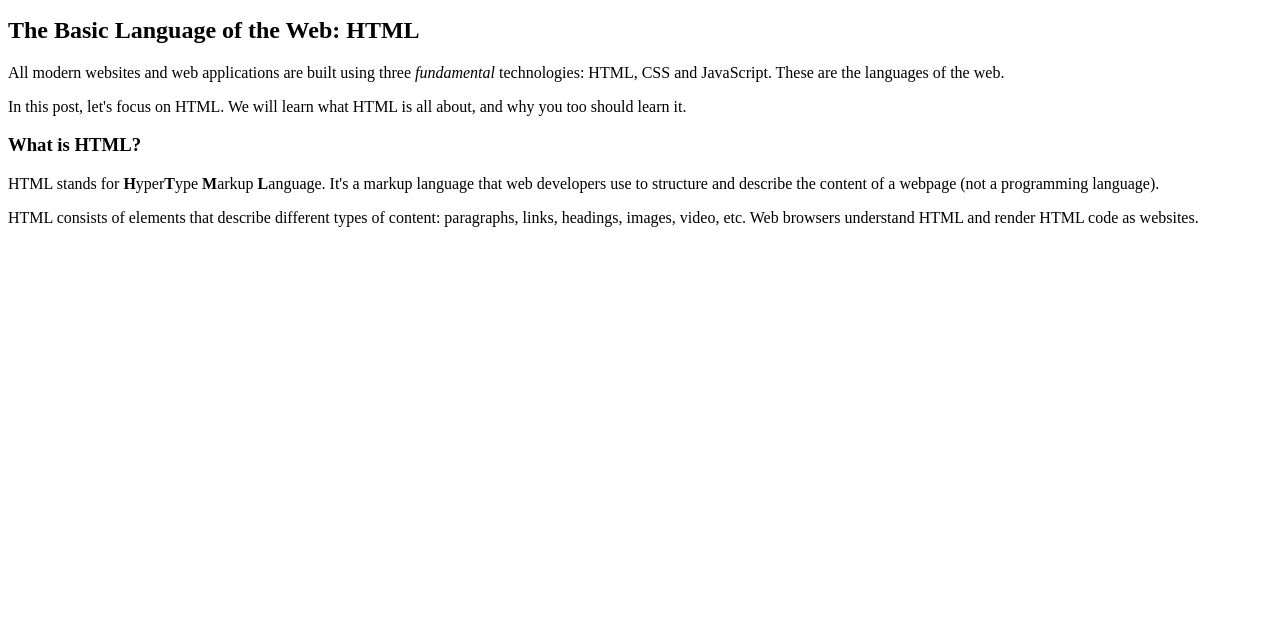
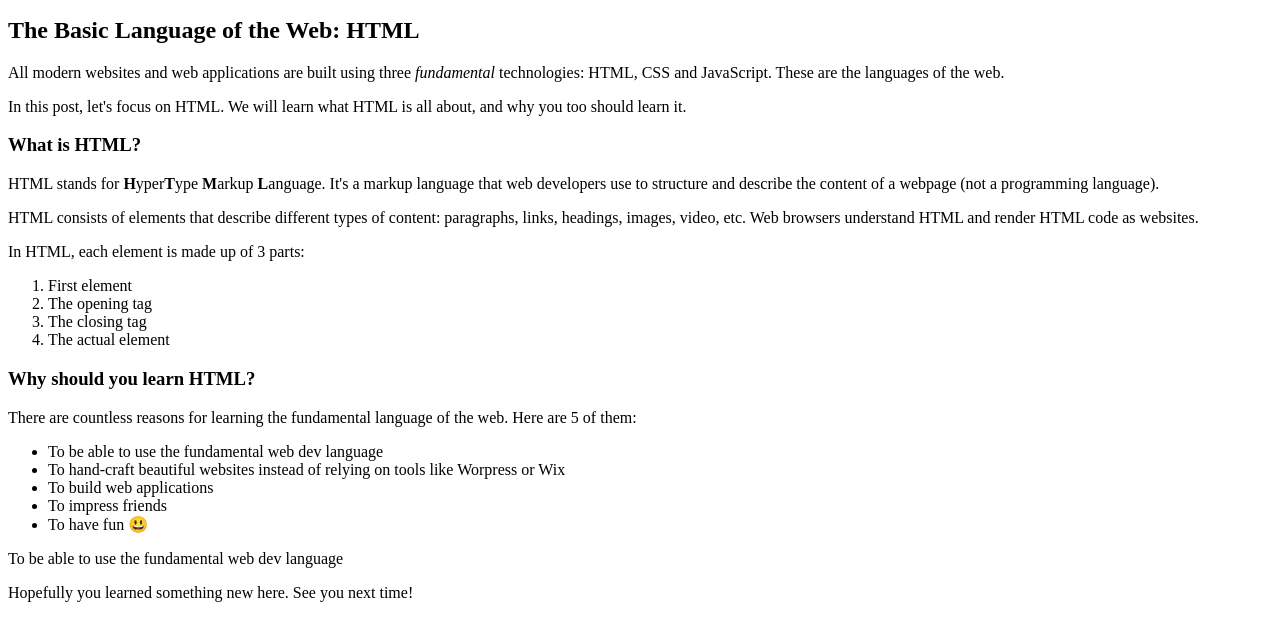
Before and after one commit to Axelord-CC/02-HTML-Fundamentals, a plain HTML site: page index.html in a window 1280 px wide. Shown: the part 102-742 px from the top of the page. Drawn offline with Linux system fonts and the light colour scheme.

Commit message:
Se añadio mas texto

```diff
--- a/index.html
+++ b/index.html
@@ -18,5 +18,28 @@
         <p>HTML stands for <strong>H</strong>yper<strong>T</strong>ype <strong>M</strong>arkup <strong>L</strong>anguage. It's a markup language that web developers use to structure and describe the content of a webpage (not a programming language).</p>
 
         <p>HTML consists of elements that describe different types of content: paragraphs, links, headings, images, video, etc. Web browsers understand HTML and render HTML code as websites.</p>
+
+        <p>In HTML, each element is made up of 3 parts:</p>
+
+        <ol>
+            <li>First element</li>
+            <li>The opening tag</li>
+            <li>The closing tag</li>
+            <li>The actual element</li>
+        </ol>
+
+        <h3>Why should you learn HTML?</h3>
+
+        <p>There are countless reasons for learning the fundamental language of the web. Here are 5 of them:</p>
+
+        <ul>
+            <li>To be able to use the fundamental web dev language</li>
+            <li>To hand-craft beautiful websites instead of relying on tools like Worpress or Wix</li>
+            <li>To build web applications</li>
+            <li>To impress friends</li>
+            <li>To have fun 😃</li>
+        </ul>To be able to use the fundamental web dev language
+
+        <p>Hopefully you learned something new here. See you next time!</p>
     </body>
 </html>
```
